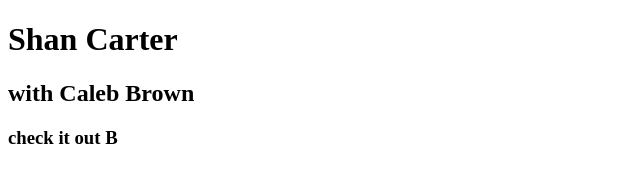
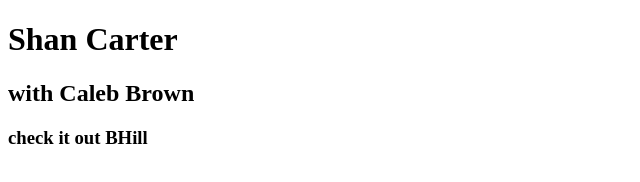
Before and after one commit to calebgbrown/dataviz-home, a plain HTML site: page index.html in a window 1280 px wide. Shown: the full height of the page, 0-640 px from the left. Drawn offline with Linux system fonts and the light colour scheme.

Commit message:
Add Brandon's last name to index.html

```diff
--- a/index.html
+++ b/index.html
@@ -1,4 +1,4 @@
 <!DOCTYPE html>
 <h1>Shan Carter</h1>
 <h2>with Caleb Brown</h2>
-<h3>check it out B</h3>
+<h3>check it out BHill</h3>
```
